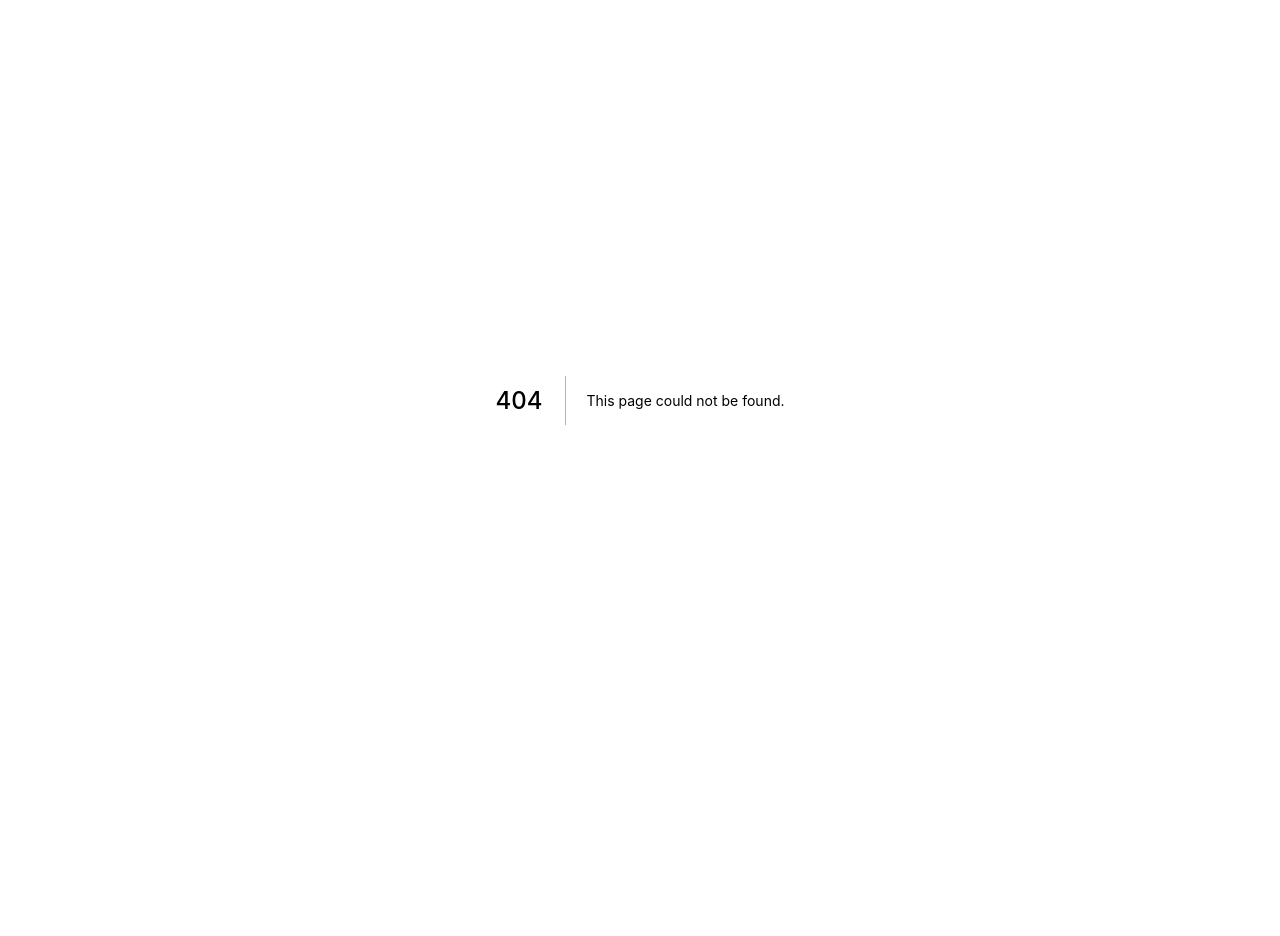
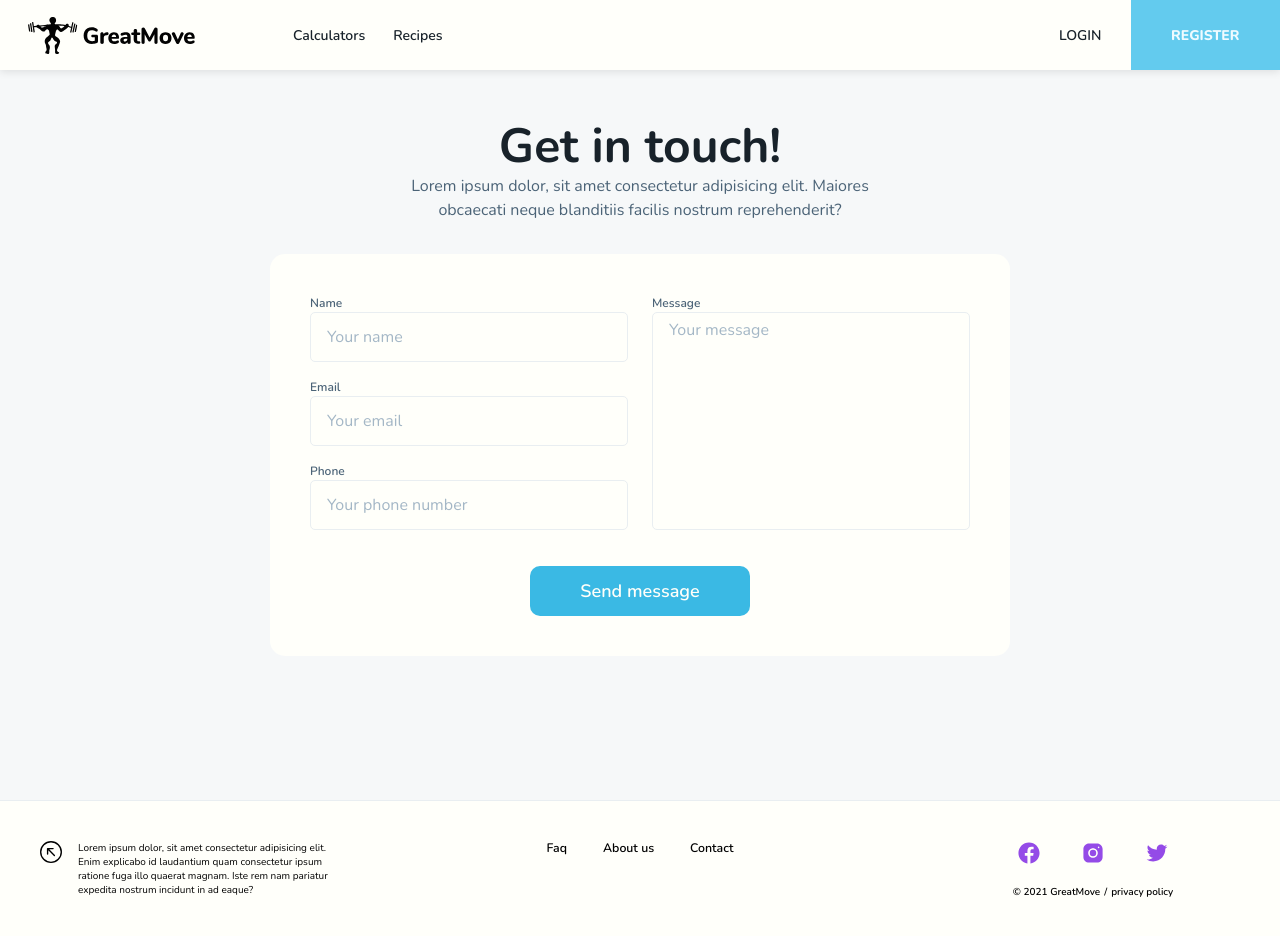
Before and after one commit to TheStelarek/GreatMove.Web, a Next.js app: page /contact in a window 1280 px wide. Before the commit this address had no page. Shown: the top 936 px of the page. Before the commit the page ends 800 px from the top, so only its background shows below. Built offline with nearby package versions, Linux system fonts and the light colour scheme.

Commit message:
feat: create contact page (#79)

```diff
--- a/package.json
+++ b/package.json
@@ -34,6 +34,7 @@
     "axios": "0.21.4",
     "classnames": "2.3.1",
     "downshift": "6.1.7",
+    "emailjs-com": "3.2.0",
     "lodash.debounce": "4.0.8",
     "next": "11.1.2",
     "next-share": "0.12.2",
--- a/src/components/core/footer/Footer.tsx
+++ b/src/components/core/footer/Footer.tsx
@@ -26,7 +26,9 @@ const Footer = () => (
                <li className={styles.link}>
                   <Link href="/about">About us</Link>
                </li>
-               <li className={styles.link}>Contact</li>
+               <li className={styles.link}>
+                  <Link href="/contact">Contact </Link>
+               </li>
             </ul>
          </div>
          <div className={styles.section}>
--- a/src/components/core/textArea/TextArea.module.scss
+++ b/src/components/core/textArea/TextArea.module.scss
@@ -1,6 +1,5 @@
 .label {
    display: flex;
-   justify-content: center;
    flex-direction: column;
    margin-right: auto;
    font-size: var(--font-size-caption);
@@ -10,7 +9,7 @@
    color: var(--gray-700);
 
    .textArea {
-      height: 150px;
+      height: 100%;
       width: 100%;
       background-color: transparent;
       padding: var(--space-2) var(--space-4);
@@ -46,23 +45,27 @@
       border-radius: var(--border-radius-15);
    }
 
-   .textArea-small {
-      height: 60px;
-   }
-
-   .textArea-regular {
-      height: 100px;
-   }
-
-   .textArea-big {
-      height: 140px;
-   }
-
-   .textArea-large {
-      height: 180px;
-   }
-
    .textAreaError {
       border-color: var(--red-400);
    }
 }
+
+.textArea-small {
+   height: 90px;
+}
+
+.textArea-regular {
+   height: 120px;
+}
+
+.textArea-big {
+   height: 160px;
+}
+
+.textArea-large {
+   height: 200px;
+}
+
+.textArea-full {
+   height: 100%;
+}
--- a/src/components/core/textArea/TextArea.tsx
+++ b/src/components/core/textArea/TextArea.tsx
@@ -6,7 +6,7 @@ import styles from '@/components/core/textArea/TextArea.module.scss';
 interface TextAreaStyles {
    radius?: 5 | 10 | 15;
    variant?: 'gray' | 'blue';
-   size?: 'small' | 'regular' | 'big' | 'large';
+   size?: 'small' | 'regular' | 'big' | 'large' | 'full';
 }
 
 interface TextAreaHandlers {
@@ -35,14 +35,14 @@ const TextArea = forwardRef<HTMLTextAreaElement, TextAreaProps>(
       { radius, variant = `gray`, size = `regular`, label, error, onChange, onBlur, placeholder, autoFocus, name },
       ref,
    ) => (
-      <label htmlFor={name} className={styles.label}>
+      <label htmlFor={name} className={cx(styles.label, styles[`textArea-${size}`])}>
          {label && label}
          <textarea
             className={cx(
                styles.textArea,
                styles[`textArea-${variant}`],
                styles[`textArea-radius-${radius}`],
-               styles[`textArea-${size}`],
+
                error && styles.textAreaError,
             )}
             aria-invalid={error ? `true` : `false`}
--- a/src/features/recipe/containers/createRecipeContainer/CreateRecipeContainer.module.scss
+++ b/src/features/recipe/containers/createRecipeContainer/CreateRecipeContainer.module.scss
@@ -3,6 +3,7 @@
    justify-content: center;
    align-items: center;
    margin: var(--space-6) var(--space-5);
+   padding-bottom: var(--space-5);
 
    @media (min-width: 1000px) {
       margin: var(--space-12) var(--space-20) 0 var(--space-20);
--- /dev/null
+++ b/src/pages/contact/Contact.module.scss
@@ -0,0 +1,107 @@
+.container {
+   background-color: var(--gray-0);
+   width: 100%;
+   min-height: calc(100vh - 70px);
+
+   .wrapper {
+      max-width: 780px;
+      padding: var(--space-10) var(--space-5);
+      margin: 0 auto;
+
+      .heading {
+         text-align: center;
+         color: var(--gray-900);
+      }
+
+      .info {
+         text-align: center;
+         color: var(--gray-700);
+
+         @media (min-width: 500px) {
+            margin: 0 auto;
+            width: 90%;
+         }
+
+         @media (min-width: 550px) {
+            width: 80%;
+         }
+         @media (min-width: 600px) {
+            width: 70%;
+         }
+      }
+
+      .contactForm {
+         margin-top: var(--space-5);
+         display: flex;
+         flex-direction: column;
+         gap: var(--space-7);
+         background-color: var(--white);
+         padding: var(--space-5);
+         border-radius: var(--border-radius-15);
+
+         .inputsWrapper {
+            display: flex;
+            flex-direction: column;
+            gap: var(--space-4);
+
+            .left {
+               display: flex;
+               flex-direction: column;
+               gap: var(--space-4);
+            }
+
+            .right {
+               height: 150px;
+            }
+
+            .left,
+            .right {
+               .inputWrapper {
+                  height: 100%;
+               }
+            }
+         }
+
+         .btnWrapper {
+            margin: 0 auto;
+            width: 220px;
+            display: flex;
+            flex-direction: column;
+            gap: var(--space-1-5);
+         }
+      }
+   }
+}
+
+@media (min-width: 780px) {
+   .container {
+      .wrapper {
+         padding: var(--space-12) var(--space-5);
+
+         .contactForm {
+            padding: var(--space-10);
+            gap: var(--space-9);
+            margin-top: var(--space-8);
+
+            .inputsWrapper {
+               display: flex;
+               flex-direction: row;
+               justify-content: space-between;
+               gap: var(--space-6);
+
+               .left {
+                  display: flex;
+                  flex-direction: column;
+                  gap: var(--space-4);
+                  width: 50%;
+               }
+
+               .right {
+                  height: unset;
+                  width: 50%;
+               }
+            }
+         }
+      }
+   }
+}
--- /dev/null
+++ b/src/pages/contact/index.tsx
@@ -0,0 +1,148 @@
+import { yupResolver } from '@hookform/resolvers/yup';
+import emailjs from 'emailjs-com';
+import { ReactElement, useState } from 'react';
+import { useForm } from 'react-hook-form';
+import * as yup from 'yup';
+import Button from '@/components/core/button/Button';
+import Input from '@/components/core/input/Input';
+import TextArea from '@/components/core/textArea/TextArea';
+import MainLayout from '@/layouts/mainLayout/MainLayout';
+import styles from '@/pages/contact/Contact.module.scss';
+
+interface ContactFormValue {
+   name: string;
+   email: string;
+   phone?: string;
+   message: string;
+}
+
+const ContactValidationSchema = yup.object({
+   name: yup.string().required(`Name is required`),
+   email: yup.string().email(`Email must be a valid email`).required(`Email is required`),
+   phone: yup.string(),
+   message: yup.string().required(`Message is required`),
+});
+
+const Contact = () => {
+   const [isSending, setIsSending] = useState<boolean>(false);
+   const [success, setSuccess] = useState<string>(``);
+   const [error, setError] = useState<string>(``);
+
+   const {
+      register,
+      handleSubmit,
+      reset,
+      formState: { errors },
+   } = useForm<ContactFormValue>({
+      mode: `onSubmit`,
+      resolver: yupResolver(ContactValidationSchema),
+      defaultValues: {
+         phone: ``,
+      },
+   });
+
+   const onSubmit = (data: ContactFormValue) => {
+      setIsSending(true);
+      emailjs.send(`service_vkhknwj`, `template_m1hrorp`, { ...data }, `user_X7RyNFOPTjaPyCD9vuzQs`).then(
+         (res) => {
+            setSuccess(`Message was sent!`);
+            setIsSending(false);
+            reset();
+         },
+         (err) => {
+            setError(`Message failed to be sent`);
+            setIsSending(false);
+         },
+      );
+   };
+
+   return (
+      <div className={styles.container}>
+         <div className={styles.wrapper}>
+            <h1 className={styles.heading}>Get in touch!</h1>
+            <p className={styles.info}>
+               Lorem ipsum dolor, sit amet consectetur adipisicing elit. Maiores obcaecati neque blanditiis facilis
+               nostrum reprehenderit?
+            </p>
+
+            <form className={styles.contactForm} onSubmit={handleSubmit(onSubmit)}>
+               <div className={styles.inputsWrapper}>
+                  <div className={styles.left}>
+                     <div className={styles.inputWrapper}>
+                        <Input
+                           variant="gray"
+                           type="text"
+                           placeholder="Your name"
+                           label="Name"
+                           size="big"
+                           {...register(`name`)}
+                           radius={5}
+                        />
+                        {errors?.name && <p className="error">{errors?.name?.message}</p>}
+                     </div>
+                     <div className={styles.inputWrapper}>
+                        <Input
+                           variant="gray"
+                           type="text"
+                           placeholder="Your email"
+                           label="Email"
+                           size="big"
+                           {...register(`email`)}
+                           radius={5}
+                        />
+                        {errors?.email && <p className="error">{errors?.email?.message}</p>}
+                     </div>
+                     <div className={styles.inputWrapper}>
+                        <Input
+                           variant="gray"
+                           type="text"
+                           placeholder="Your phone number"
+                           label="Phone"
+                           size="big"
+                           {...register(`phone`)}
+                           radius={5}
+                        />
+                        {errors?.phone && <p className="error">{errors?.phone?.message}</p>}
+                     </div>
+                  </div>
+
+                  <div className={styles.right}>
+                     <div className={styles.inputWrapper}>
+                        <TextArea
+                           variant="gray"
+                           placeholder="Your message"
+                           size="full"
+                           label="Message"
+                           {...register(`message`)}
+                           radius={5}
+                        />
+                        {errors?.message && <p className="error">{errors?.message?.message}</p>}
+                     </div>
+                  </div>
+               </div>
+
+               <div className={styles.btnWrapper}>
+                  {error && <p className="error">{error}</p>}
+                  {success && <p className="success">{success}</p>}
+                  <Button
+                     type="submit"
+                     borderRadius={10}
+                     size="large"
+                     isFullWidth
+                     isDisabled={!!errors.email || !!errors.name || !!errors.message}
+                     isLoading={isSending}
+                  >
+                     Send message
+                  </Button>
+               </div>
+            </form>
+         </div>
+      </div>
+   );
+};
+
+export default Contact;
+
+Contact.getLayout = function getLayout(page: ReactElement) {
+   return <MainLayout fullWidth>{page}</MainLayout>;
+};
```
Also changed, not shown: 1 other file (tests, documents, lock files or other folders).
